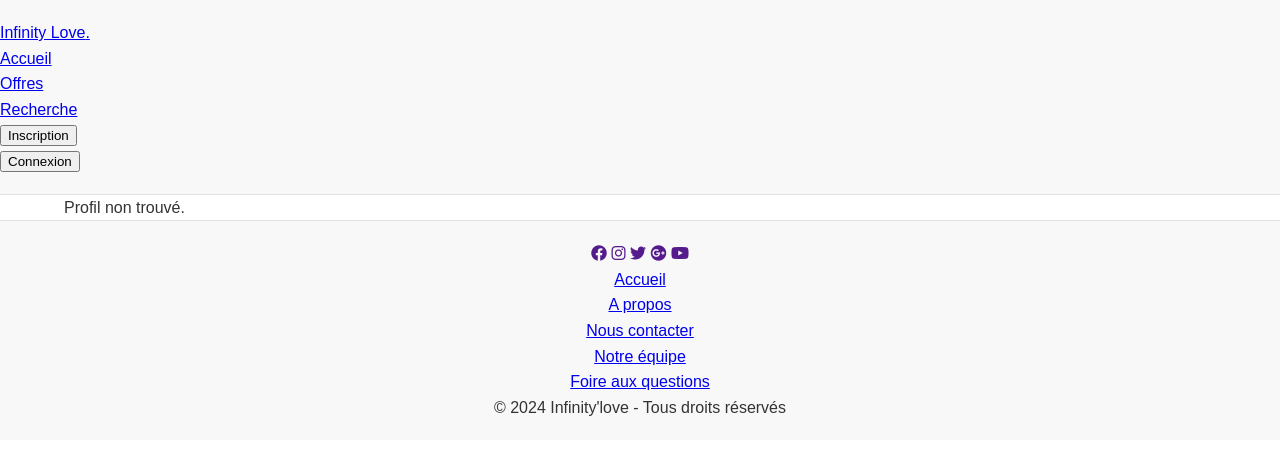
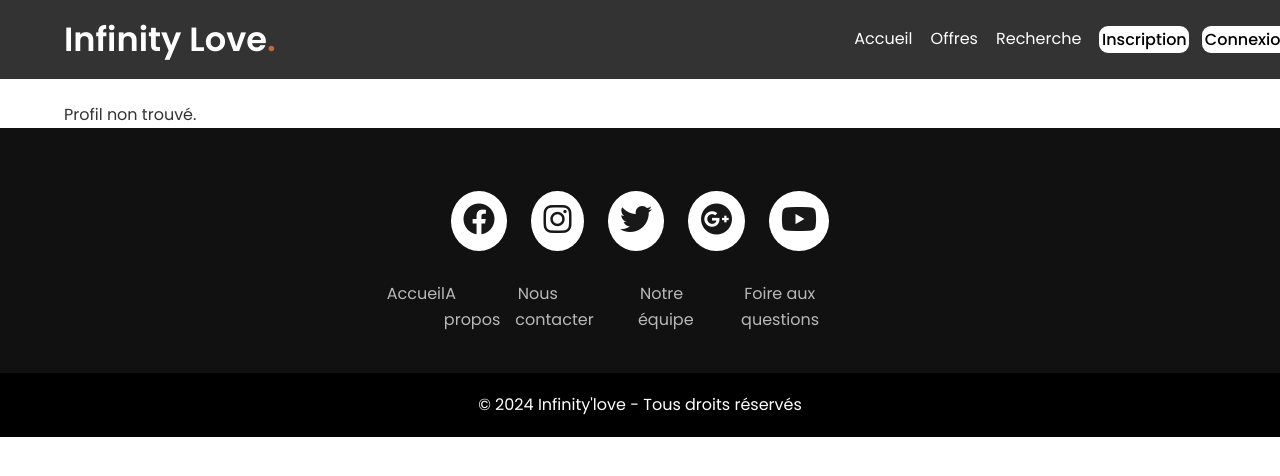
Before and after one commit to MaximilienCY/CY-Projet-MI4-S2, a PHP site: page /profil.php in a window 1280 px wide. Shown: the top 476 px of the page. Run offline with PHP 8.4, Linux system fonts and the light colour scheme.

Commit message:
Update profil.css

```diff
--- a/MOI/profil.css
+++ b/MOI/profil.css
@@ -1,64 +1,223 @@
-/* Reset some default styles */
-body, h1, h2, h3, p, ul {
+/* Importing Google font - Poppins */
+@import url('https://fonts.googleapis.com/css2?family=Poppins:wght@300;400;500;600;700&display=swap');
+
+* {
   margin: 0;
   padding: 0;
+  box-sizing: border-box;
+  font-family: 'Poppins', sans-serif;
 }
 
+/* Header styles */
+header {
+  position: fixed;
+  top: 0;
+  left: 0;
+  width: 100%;
+  padding: 1% 0;
+  background: #333; /* Ajout d'un fond pour la lisibilité */
+  z-index: 1000;
+}
+
+header .navbar {
+  display: flex;
+  align-items: center;
+  justify-content: space-between;
+  width: 90%;
+  margin: 0 auto;
+}
+
+.navbar .logo {
+  color: #fff;
+  font-weight: 600;
+  font-size: 2.1rem;
+  text-decoration: none;
+}
+
+.navbar .logo span {
+  color: #C06B3E;
+}
+
+.navbar .menu-links {
+  display: flex;
+  list-style: none;
+  gap: 5%;
+}
+
+.navbar button {
+  background: #fff;
+  padding: 1% 3%;
+  border: none;
+  font-size: 1rem;
+  border-radius: 9px;
+  cursor: pointer;
+  font-weight: 500;
+  transition: 0.2s ease;
+}
+
+.navbar button:hover {
+  color: #fff;
+  background: #C06B3E;
+}
+
+.navbar a {
+  color: #fff;
+  text-decoration: none;
+  transition: 0.2s ease;
+}
+
+.navbar a:hover {
+  color: #C06B3E;
+}
+
+/* Footer styles */
+footer {
+  background-color: #111;
+}
+
+.footerContainer {
+  width: 100%;
+  padding: 4% 2.6% 1.7%;
+}
+
+.socialIcons {
+  display: flex;
+  justify-content: center;
+}
+
+.socialIcons a {
+  text-decoration: none;
+  padding: 1%;
+  background-color: white;
+  margin: 1%;
+  border-radius: 50%;
+}
+
+.socialIcons a i {
+  font-size: 2em;
+  color: black;
+  opacity: 0.9;
+}
+
+/* Hover effect on social media icon */
+.socialIcons a:hover {
+  background-color: #111;
+  transition: 0.5s;
+}
+
+.socialIcons a:hover i {
+  color: white;
+  transition: 0.5s;
+}
+
+.footerNav {
+  margin: 1.5% 0;
+}
+
+.footerNav ul {
+  display: flex;
+  justify-content: center;
+  list-style-type: none;
+}
+
+.footerNav ul li a {
+  color: white;
+  margin: 2%;
+  text-decoration: none;
+  font-size: 1em;
+  opacity: 0.7;
+  transition: 0.5s;
+}
+
+.footerNav ul li a:hover {
+  opacity: 1;
+}
+
+.footerBottom {
+  background-color: #000;
+  padding: 1.5%;
+  text-align: center;
+}
+
+.footerBottom p {
+  color: white;
+}
+
+/* Profil page styles */
 body {
   font-family: Arial, sans-serif;
   color: #333;
   line-height: 1.6;
-}
-
-header {
-    background: #f8f8f8;
-    padding: 20px 0;
-    border-bottom: 1px solid #e1e1e1;
+  margin-top: 8%; /* Ajout d'une marge supérieure pour compenser le header fixe */
 }
 
 .container {
   width: 90%;
-    max-width: 1200px;
   margin: 0 auto;
 }
 
-h1 {
-    text-align: center;
-    font-size: 2.5em;
-    margin-bottom: 10px;
-}
-
 .profile-card {
+  display: flex;
   background: #fff;
   border: 1px solid #e1e1e1;
   border-radius: 10px;
-    padding: 20px;
+  padding: 2%;
   box-shadow: 0 2px 4px rgba(0, 0, 0, 0.1);
-    margin: 20px 0;
-    text-align: center;
+  margin: 2% 0;
 }
 
 .profile-card-image-container {
-    margin-bottom: 20px;
+  flex: 1;
+  margin-right: 2%;
 }
 
 .profile-card-image {
-    max-width: 100%;
+  width: 100%;
   border-radius: 10px;
+}
+
+.profile-card-content {
+  flex: 2;
 }
 
 .profile-card-content h2 {
   font-size: 1.8em;
-    margin-bottom: 10px;
+  margin-bottom: 1%;
 }
 
 .profile-card-content p {
-    margin-bottom: 10px;
+  margin-bottom: 1%;
 }
 
-footer {
-    background: #f8f8f8;
-    padding: 20px 0;
+.profile-card-content button {
+  display: inline-block;
+  padding: 1% 2%;
+  margin: 1% 1%;
+  background-color: #007bff;
+  color: white;
+  border: none;
+  border-radius: 5px;
+  cursor: pointer;
+  transition: background-color 0.3s;
+}
+
+.profile-card-content button:hover {
+  background-color: #0056b3;
+}
+
+/* Responsive design */
+@media (max-width: 768px) {
+  .profile-card {
+    flex-direction: column;
+    align-items: center;
+  }
+
+  .profile-card-image-container {
+    margin-right: 0;
+    margin-bottom: 2%;
+  }
+
+  .profile-card-content {
     text-align: center;
-    border-top: 1px solid #e1e1e1;
   }
+}
```
Lines whose indentation alone changed are shown as unchanged.
